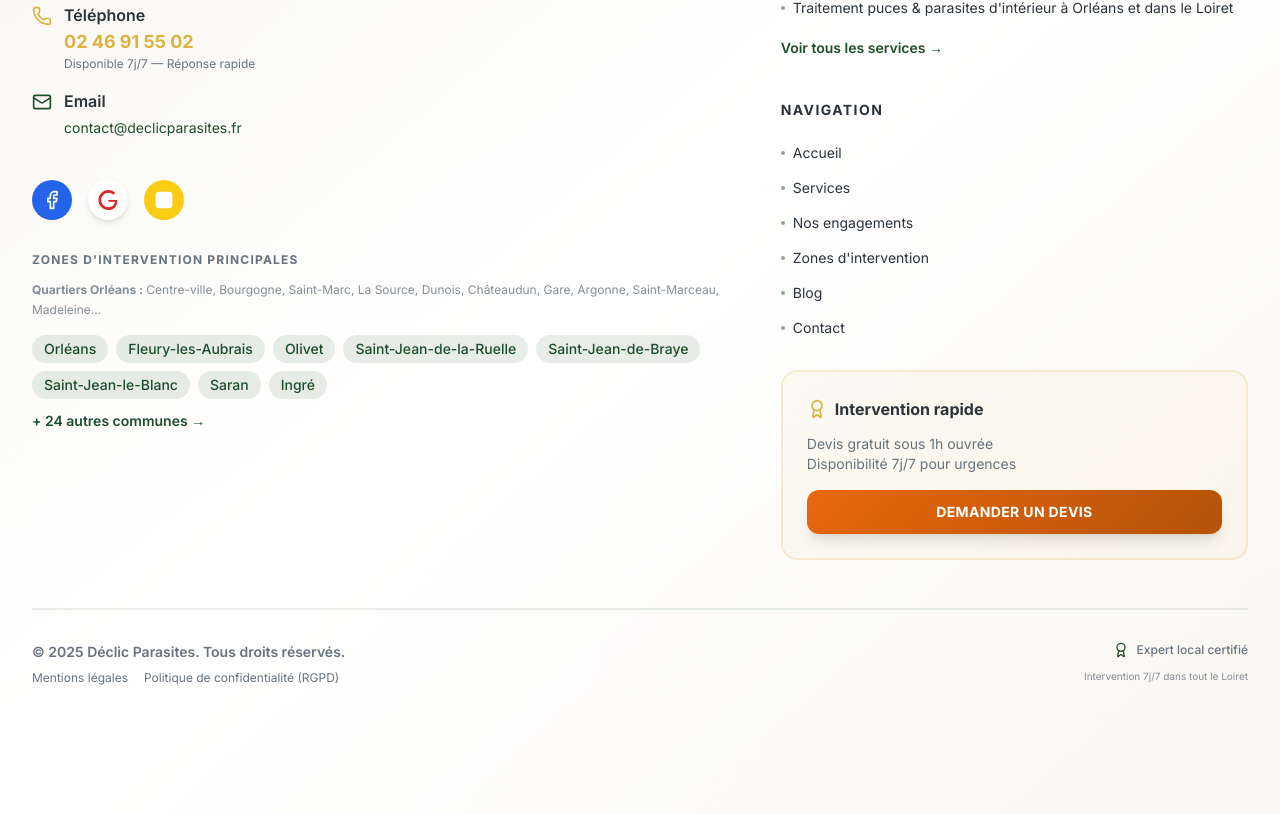
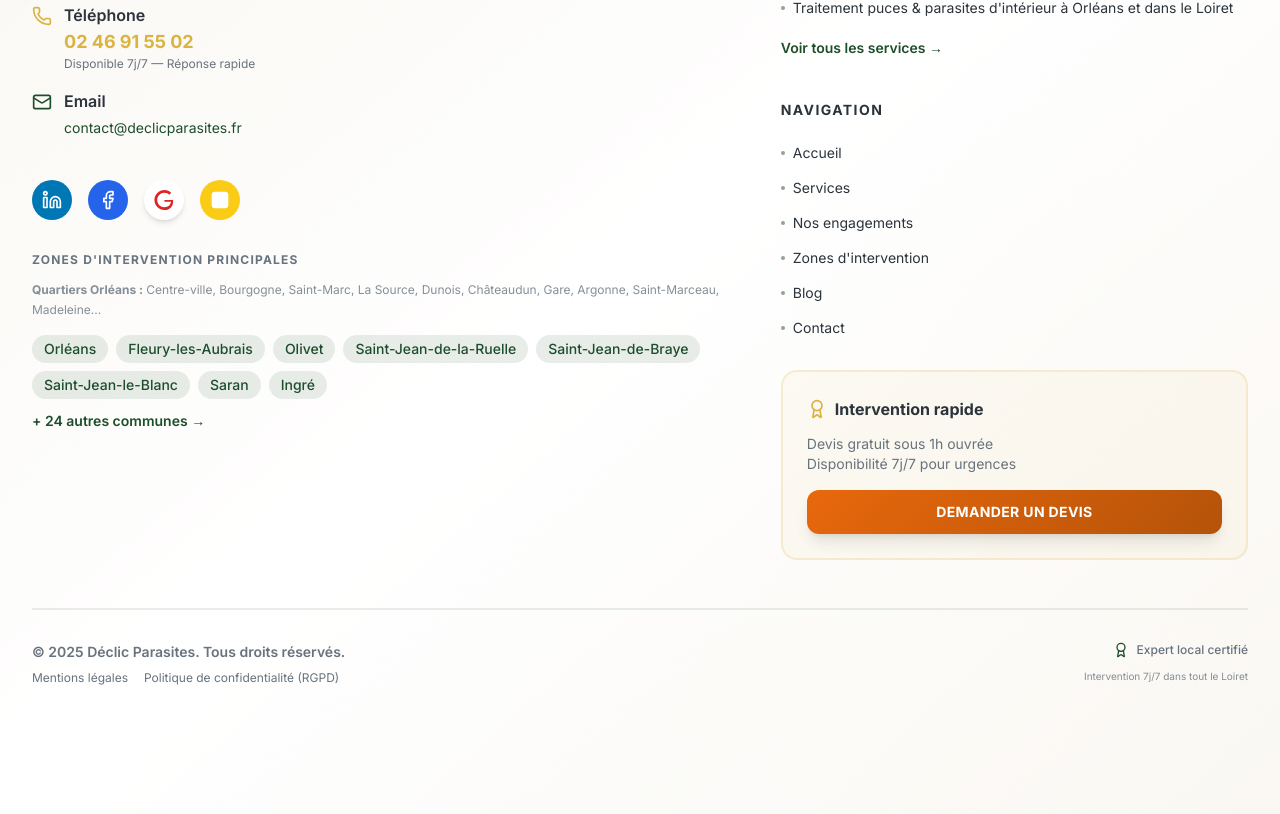
Before and after one commit to Marianoooo45/declic_parasite, a Next.js app: page / in a window 1280 px wide. Shown: the part 4986-5800 px from the top of the page. Built offline with nearby package versions, Linux system fonts and the light colour scheme; a web font is replaced by a local one.

Commit message:
update linkedin dans le footer

```diff
--- a/src/components/site-footer.tsx
+++ b/src/components/site-footer.tsx
@@ -1,5 +1,5 @@
 import Link from "next/link";
-import { Award, Facebook, Mail, MapPin, Phone } from "lucide-react";
+import { Award, Facebook, Linkedin, Mail, MapPin, Phone } from "lucide-react";
 
 import { services } from "@/config/services";
 import { site } from "@/config/site";
@@ -99,6 +99,14 @@ export function SiteFooter({ className }: { className?: string }) {
 
             {/* RÉSEAUX SOCIAUX */}
             <div className="flex gap-4 pt-2">
+              <Link
+                href="https://www.linkedin.com/company/declicparasites/"
+                target="_blank"
+                className="flex h-10 w-10 items-center justify-center rounded-full bg-[#0077b5] text-white transition-transform hover:scale-110 hover:bg-[#006097]"
+                aria-label="LinkedIn"
+              >
+                <Linkedin className="h-5 w-5" />
+              </Link>
               <Link
                 href="https://www.facebook.com/profile.php?id=61584584848729"
                 target="_blank"
```
